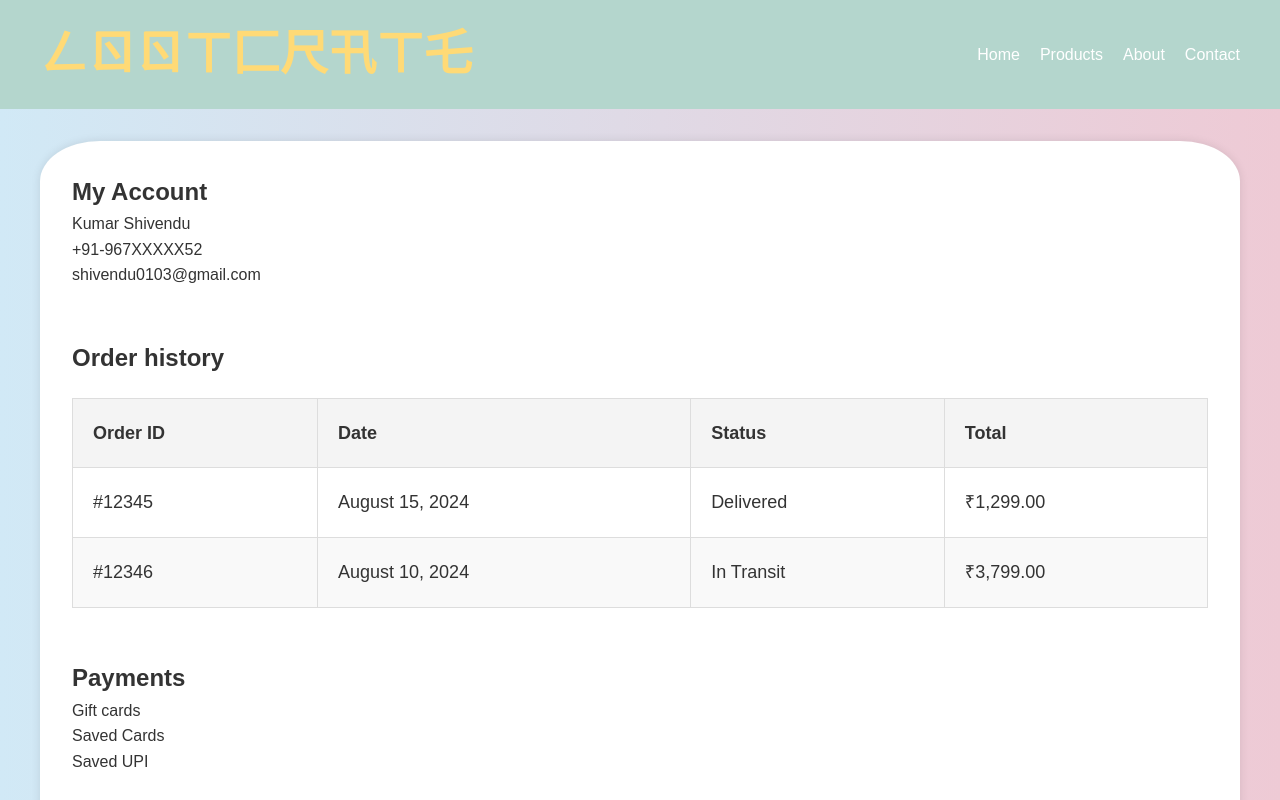
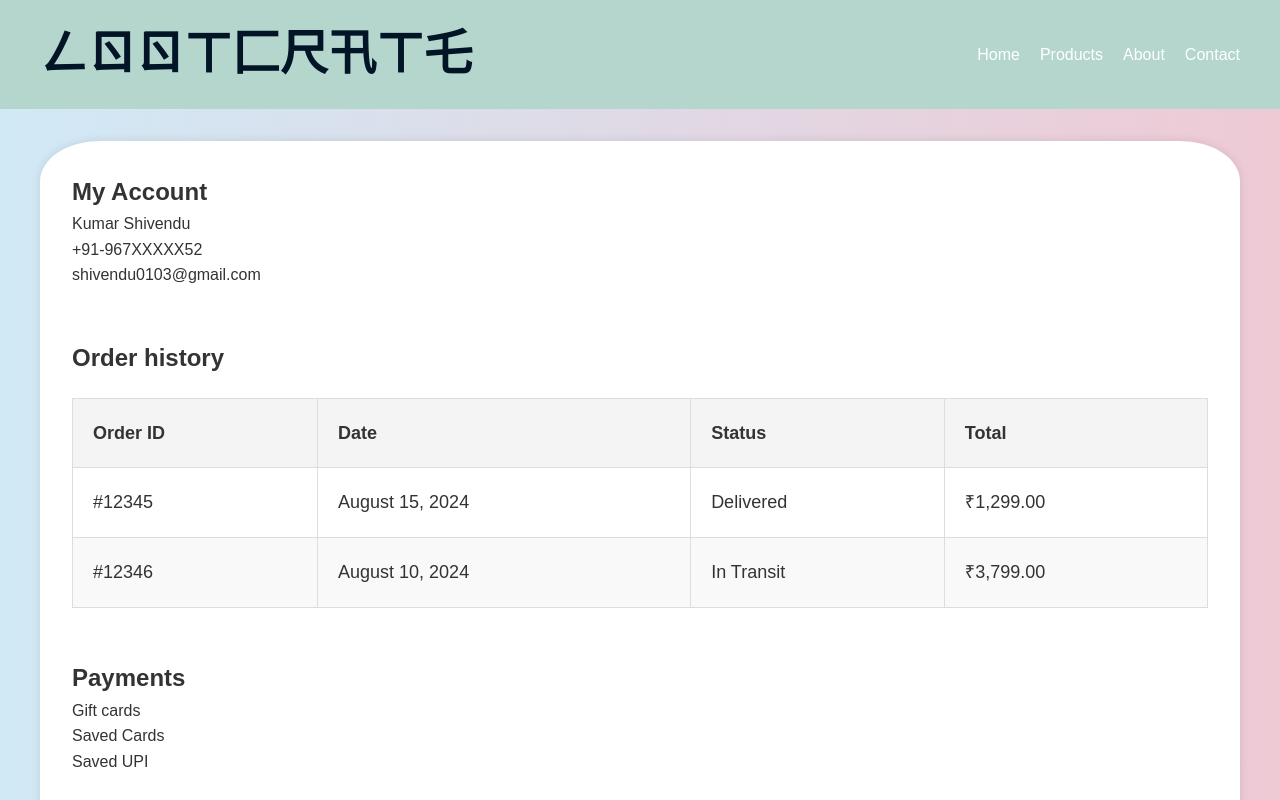
Before and after one commit to Shivendu0103/LootCrate, a plain HTML site: page account.html in a window 1280 px wide. Shown: the top 800 px of the page. Drawn offline with Linux system fonts and the light colour scheme.

Commit message:
Update accountcss.css

```diff
--- a/accountcss.css
+++ b/accountcss.css
@@ -33,7 +33,7 @@ header .container {
 
 header h1 {
     margin: 0;
-    color: #FFDA76;
+    color: #021526;
     font-family: 'Zilla Slab', serif;
     font-size: 48px;
     font-weight: 700;
```
